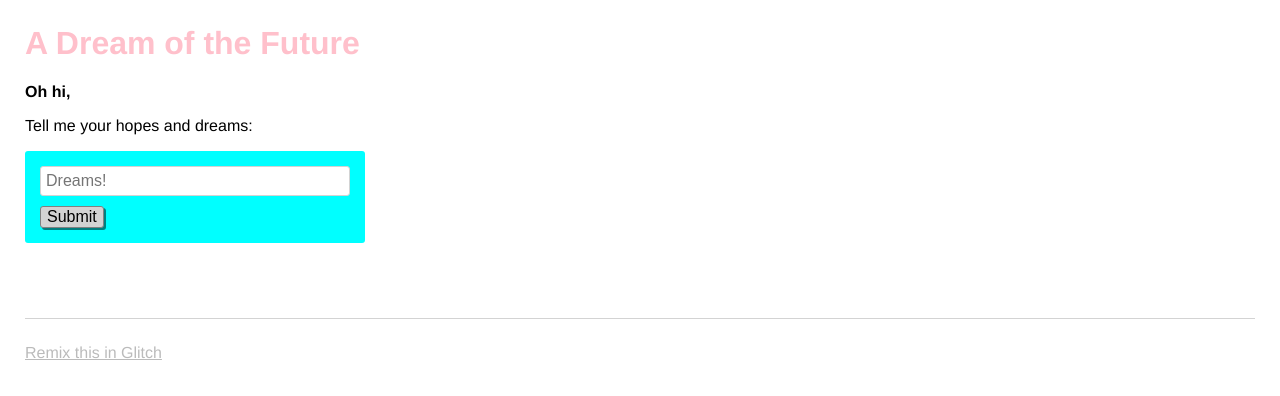
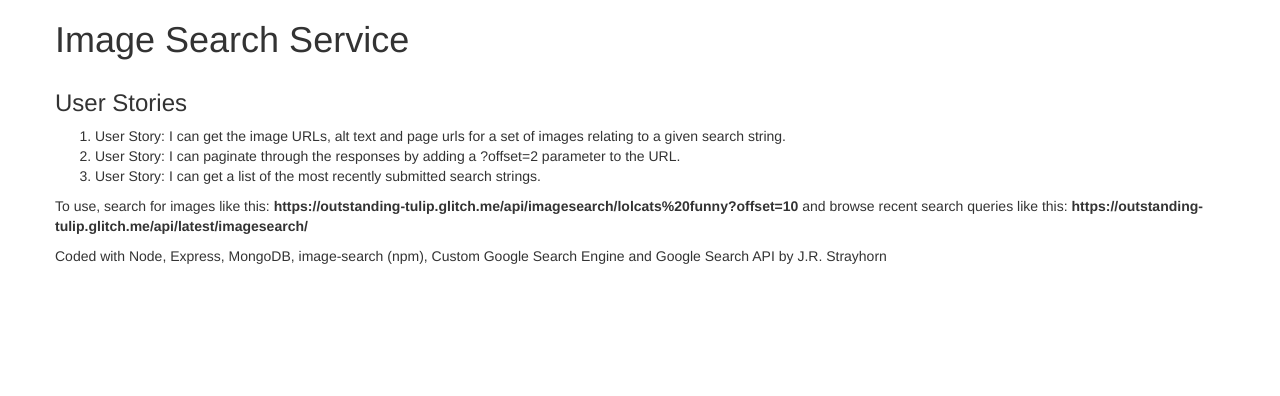
Before and after one commit to jrstrayhorn/fcc-image-search, a website: page views/index.html in a window 1280 px wide. Drawn offline with nearby package versions, Linux system fonts and the light colour scheme; no server answers.

Commit message:
Finished code for image search; removing unnecessary code

```diff
--- a/package.json
+++ b/package.json
@@ -11,7 +11,8 @@
   },
   "dependencies": {
     "express": "^4.15.3",
-    "google-images": "^2.1.0"
+    "google-images": "^2.1.0",
+    "mongodb": "^2.2.31"
   },
   "engines": {
     "node": "8.x"
--- a/views/index.html
+++ b/views/index.html
@@ -10,45 +10,38 @@
 <!DOCTYPE html>
 <html>
   <head>
-    <title>Welcome to Glitch!</title>
+    <title>FreeCodeCamp: Image Search Service</title>
     <meta name="description" content="A cool thing made with Glitch">
     <link id="favicon" rel="icon" href="https://glitch.com/edit/favicon-app.ico" type="image/x-icon">
     <meta charset="utf-8">
     <meta http-equiv="X-UA-Compatible" content="IE=edge">
     <meta name="viewport" content="width=device-width, initial-scale=1">
-    <link rel="stylesheet" href="/style.css">
+    <link rel="stylesheet" href="https://maxcdn.bootstrapcdn.com/bootstrap/3.3.7/css/bootstrap.min.css" />
   </head>
   <body>
-    <header>
-      <h1>
-        A Dream of the Future
-      </h1>
-    </header>
+    <div class="container">
+      <div class="row pad-row">
+        <div class="header">
+          <h1>Image Search Service</h1>
+        </div>
+      </div>
+      <div class="row pad-row">
+        <h3>User Stories</h3>
+        <ol>
+            <li>User Story: I can get the image URLs, alt text and page urls for a set of images relating to a given search string.</li>
 
-    <main>
-      <p class="bold">Oh hi,</p>
-      <p>Tell me your hopes and dreams:</p>
-      <form>
-        <input type="text" maxlength="100" placeholder="Dreams!">
-        <button type="submit">Submit</button>
-      </form>
-      <section class="dreams">
-        <ul id="dreams">
-        </ul>
-      </section>
-    </main>
+            <li>User Story: I can paginate through the responses by adding a ?offset=2 parameter to the URL.</li>
 
-    <footer>
-      <a href="https://glitch.com">
-        Remix this in Glitch
-      </a>
-    </footer>
-
-    <!-- Your web-app is https, so your scripts need to be too -->
-    <script src="https://code.jquery.com/jquery-2.2.1.min.js"
-            integrity="sha256-gvQgAFzTH6trSrAWoH1iPo9Xc96QxSZ3feW6kem+O00="
-            crossorigin="anonymous"></script>
-    <script src="/client.js"></script>
-
+            <li>User Story: I can get a list of the most recently submitted search strings.</li>
+        </ol>
+        <p>
+          To use, search for images like this: <b>https://outstanding-tulip.glitch.me/api/imagesearch/lolcats%20funny?offset=10</b> and
+          browse recent search queries like this: <b>https://outstanding-tulip.glitch.me/api/latest/imagesearch/</b>
+        </p>
+      </div>
+      <div class="row footer">
+        <p>Coded with Node, Express, MongoDB, image-search (npm), Custom Google Search Engine and Google Search API by J.R. Strayhorn</p>
+      </div>
+    </div>
   </body>
 </html>
```
Also changed, not shown: server.js (+38 -18 lines), 2 other files.
